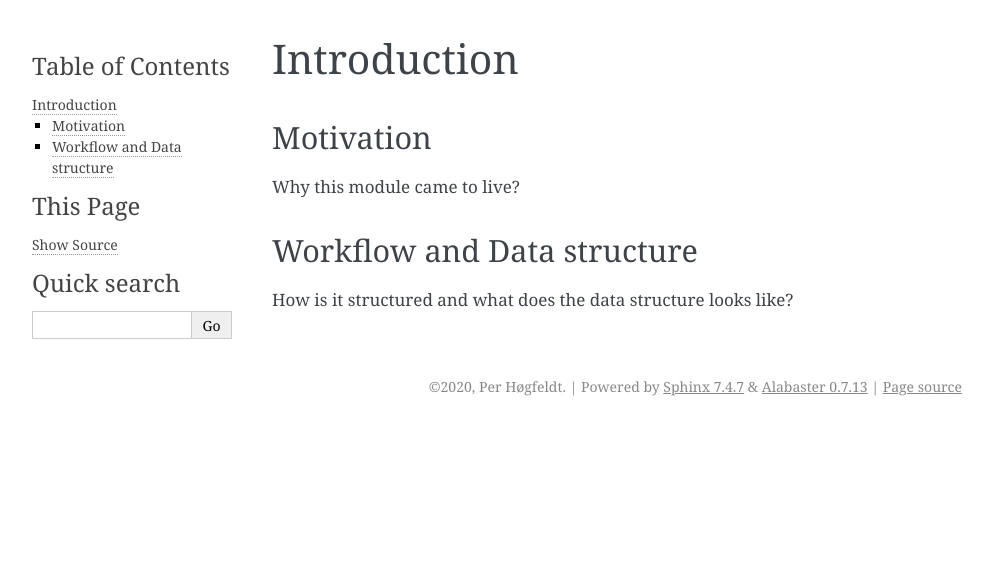
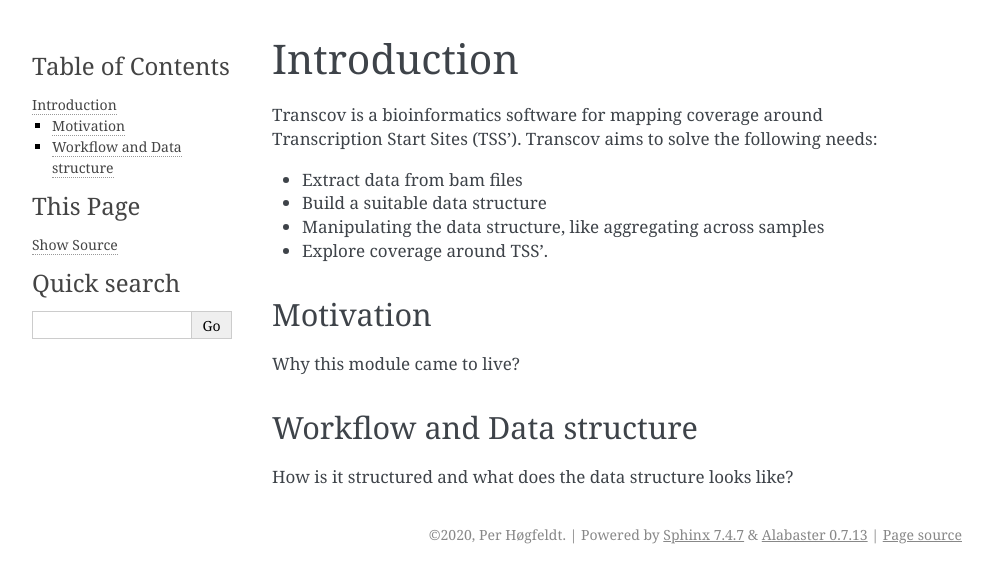
Before and after one commit to Hogfeldt/transcov, a Sphinx documentation site: the page built from docs/introduction.rst, in a window 1280 px wide. Shown: the top 583 px of the page, without its empty margins (148-1141 px from the left). Built offline with Sphinx 7.4.7, drawn with Linux system fonts in a browser that asks for light colours.

Commit message:
Added a bit of introduction in docs

```diff
--- a/docs/introduction.rst
+++ b/docs/introduction.rst
@@ -3,6 +3,16 @@
 ============
 Introduction
 ============
+
+Transcov is a bioinformatics software for mapping coverage around Transcription Start Sites (TSS’). Transcov aims to solve the following needs:
+
+* Extract data from bam files
+
+* Build a suitable data structure
+
+* Manipulating the data structure, like aggregating across samples
+
+* Explore coverage around TSS’.
 
 Motivation
 ==========
```
